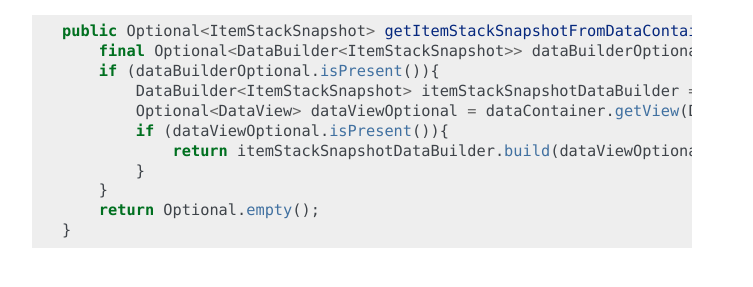
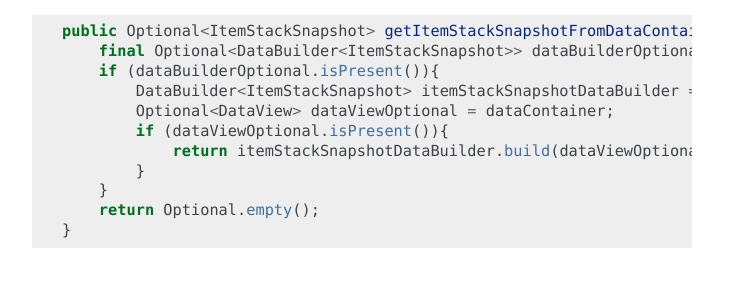
Before and after one commit to SpongePowered/SpongeDocs, a Sphinx documentation site: the page built from source/plugin/data/serialization.rst, in a window 1280 px wide and 900 px high, scrolled down 2891 px. Shown: the part 566-853 px from the top of the window, without its empty margins (388-1141 px from the left). Built offline with Sphinx 7.4.7, drawn with Linux system fonts in a browser that asks for light colours; pages that are not in the unit, such as notebooks, are missing from menus; cross-references to code outside the pages are shown as plain code.

Commit message:
fixed some left over code from my project

```diff
--- a/source/plugin/data/serialization.rst
+++ b/source/plugin/data/serialization.rst
@@ -174,7 +174,7 @@ For this example we will use :javadoc:`DataFormats#JSON` to translate a ItemStac
         final Optional<DataBuilder<ItemStackSnapshot>> dataBuilderOptional =            Sponge.getDataManager().getBuilder(ItemStackSnapshot.class);
         if (dataBuilderOptional.isPresent()){
             DataBuilder<ItemStackSnapshot> itemStackSnapshotDataBuilder = dataBuilderOptional.get();
-            Optional<DataView> dataViewOptional = dataContainer.getView(DataQuery.of("item"));
+            Optional<DataView> dataViewOptional = dataContainer;
             if (dataViewOptional.isPresent()){
                 return itemStackSnapshotDataBuilder.build(dataViewOptional.get());
             }
```
